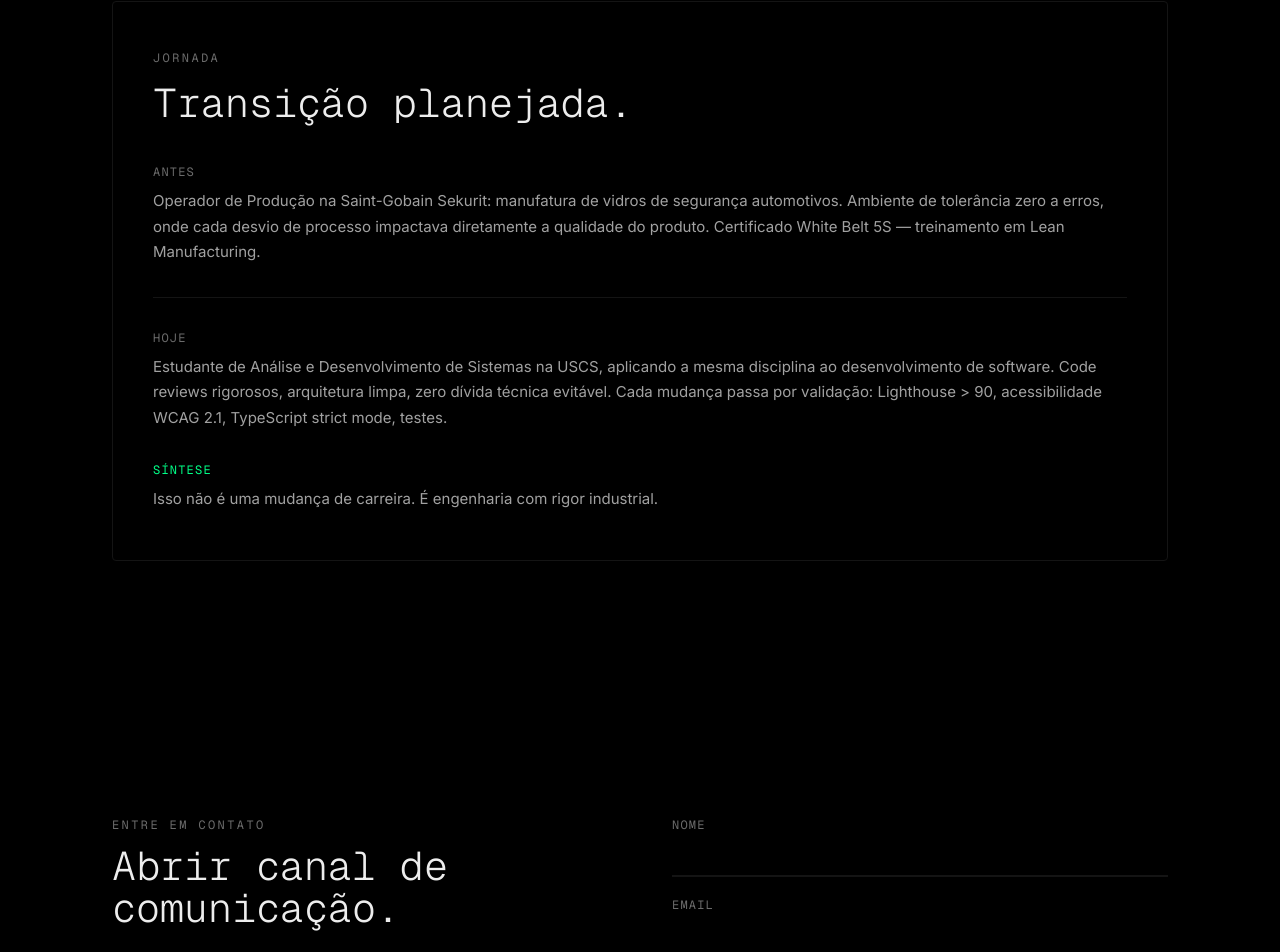
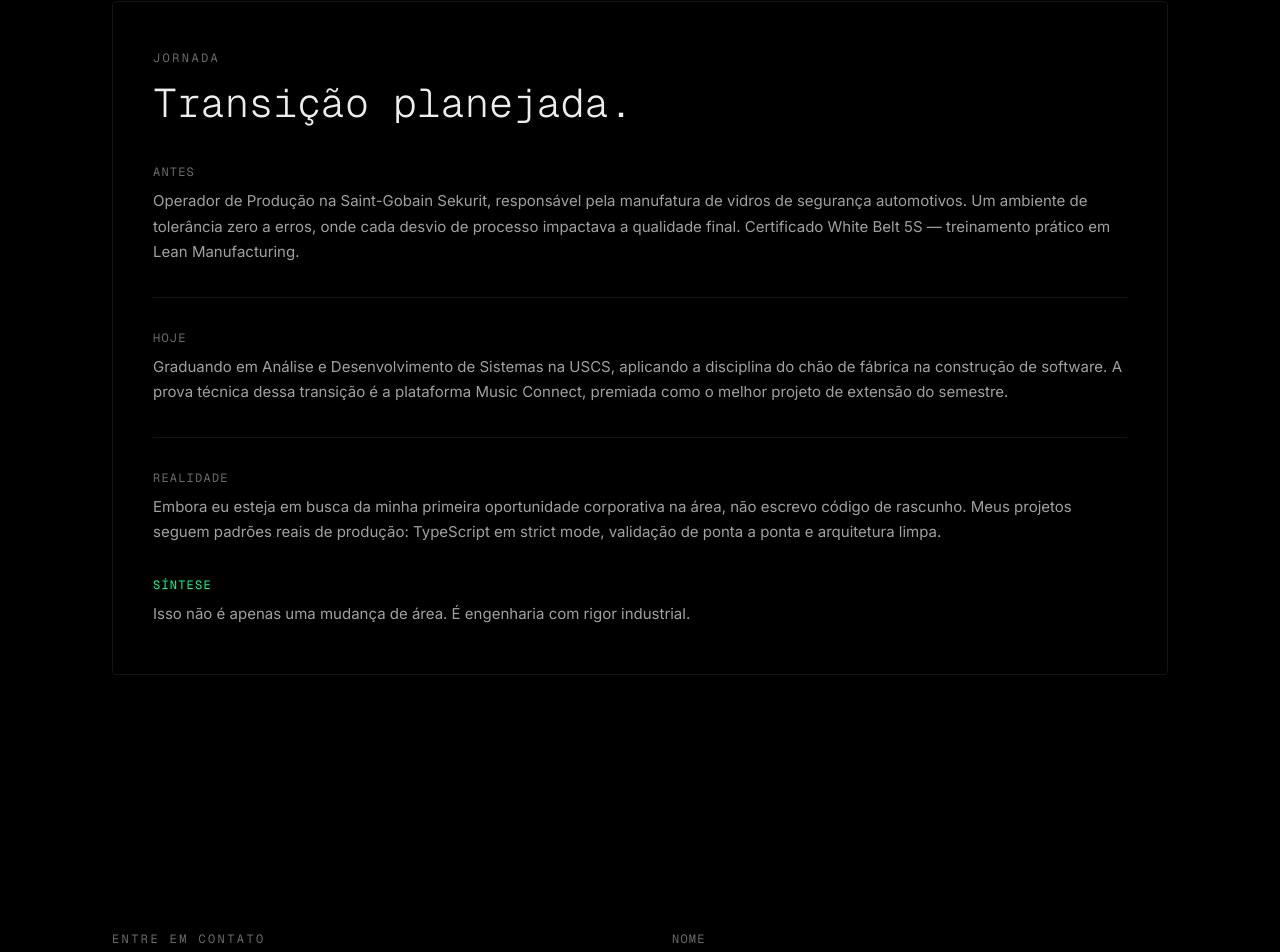
Before and after one commit to GabrielJose2004/meu-portfolio, a Next.js app: page / in a window 1280 px wide. Shown: the part 1597-2549 px from the top of the page. Built offline with nearby package versions, Linux system fonts and the light colour scheme.

Commit message:
fix: ajusta copy da AboutSection para incluir projeto premiado

```diff
--- a/src/components/sections/AboutSection.tsx
+++ b/src/components/sections/AboutSection.tsx
@@ -67,9 +67,9 @@ export function AboutSection() {
             <span className="text-ghost font-mono uppercase tracking-[0.1em] text-xs block mb-2">
               Antes
             </span>
-            Operador de Produção na Saint-Gobain Sekurit: manufatura de vidros de segurança automotivos. Ambiente de tolerância
-            zero a erros, onde cada desvio de processo impactava diretamente a qualidade do produto. Certificado White Belt 5S
-            — treinamento em Lean Manufacturing.
+            Operador de Produção na Saint-Gobain Sekurit, responsável pela manufatura de vidros de segurança automotivos. Um
+            ambiente de tolerância zero a erros, onde cada desvio de processo impactava a qualidade final. Certificado White
+            Belt 5S — treinamento prático em Lean Manufacturing.
           </p>
 
           {/* Divisor visual */}
@@ -80,17 +80,30 @@ export function AboutSection() {
             <span className="text-ghost font-mono uppercase tracking-[0.1em] text-xs block mb-2">
               Hoje
             </span>
-            Estudante de Análise e Desenvolvimento de Sistemas na USCS, aplicando a mesma disciplina ao desenvolvimento de
-            software. Code reviews rigorosos, arquitetura limpa, zero dívida técnica evitável. Cada mudança passa por validação:
-            Lighthouse &gt; 90, acessibilidade WCAG 2.1, TypeScript strict mode, testes.
+            Graduando em Análise e Desenvolvimento de Sistemas na USCS, aplicando a disciplina do chão de fábrica na construção
+            de software. A prova técnica dessa transição é a plataforma Music Connect, premiada como o melhor projeto de
+            extensão do semestre.
           </p>
 
-          {/* Parágrafo 3: Síntese */}
+          {/* Divisor visual */}
+          <div className="h-px bg-wire my-2" aria-hidden="true" />
+
+          {/* Parágrafo 3: Oportunidade */}
+          <p className="text-silver">
+            <span className="text-ghost font-mono uppercase tracking-[0.1em] text-xs block mb-2">
+              Realidade
+            </span>
+            Embora eu esteja em busca da minha primeira oportunidade corporativa na área, não escrevo código de rascunho. Meus
+            projetos seguem padrões reais de produção: TypeScript em strict mode, validação de ponta a ponta e arquitetura
+            limpa.
+          </p>
+
+          {/* Parágrafo 4: Síntese */}
           <p className="text-silver pt-2">
             <span className="text-signal font-mono uppercase tracking-[0.1em] text-xs block mb-2">
               Síntese
             </span>
-            Isso não é uma mudança de carreira. É engenharia com rigor industrial.
+            Isso não é apenas uma mudança de área. É engenharia com rigor industrial.
           </p>
         </div>
       </div>
```
